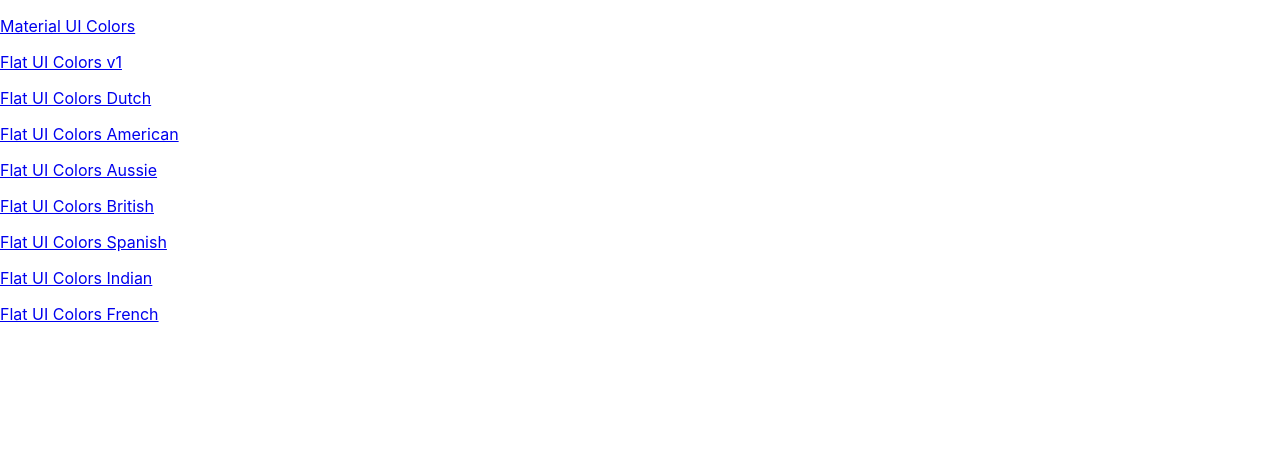
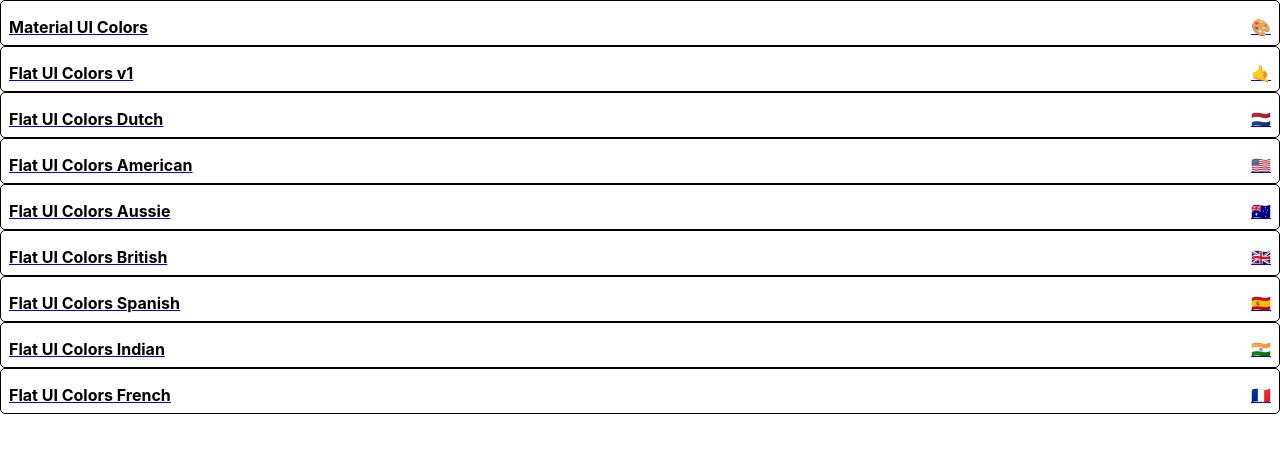
Before and after one commit to asashi26/react-colors, a React (Create React App) app: page / in a window 1280 px wide. Shown: the top 452 px of the page. Built offline with nearby package versions, Linux system fonts and the light colour scheme.

Commit message:
Add withStyles and start styling MiniPalette

```diff
--- a/package.json
+++ b/package.json
@@ -5,6 +5,7 @@
   "dependencies": {
     "@material-ui/core": "^4.11.0",
     "@material-ui/icons": "^4.9.1",
+    "@material-ui/styles": "^4.10.0",
     "@testing-library/jest-dom": "^4.2.4",
     "@testing-library/react": "^9.3.2",
     "@testing-library/user-event": "^7.1.2",
--- /dev/null
+++ b/src/components/mini-palette.js
@@ -0,0 +1,49 @@
+import React from 'react'
+import { withStyles } from '@material-ui/core/styles';
+
+const styles = {
+  root: {
+    backgroundColor: 'white',
+    border: '1px solid black',
+    borderRadius: '5px',
+    padding: '0.5rem',
+    position: 'relative',
+    overflow: 'hidden',
+    '&:hover': {
+      cursor: 'pointer',
+    }
+  },
+  colors: {
+    backgroundColor: 'grey',
+  },
+  title: {
+    display: 'flex',
+    justifyContent: 'space-between',
+    alignItems: 'center',
+    margin: '0',
+    color: 'black',
+    paddingTop: '0.5rem',
+    fontSize: '1rem',
+    position: 'relative',
+  },
+  emoji: {
+
+  }
+};
+
+function MiniPalette (props) {
+  const {classes, paletteName, emoji} = props
+  return (
+    <div className={classes.root}>
+      <div className={classes.colors}>
+
+      </div>
+      <h5 className={classes.title}>
+        {paletteName}
+        <span className={classes.emoji}>{emoji}</span>
+      </h5>
+    </div>
+  )
+}
+
+export default withStyles(styles)(MiniPalette)
--- a/src/components/palette-list.js
+++ b/src/components/palette-list.js
@@ -1,15 +1,14 @@
 import React from 'react'
 import {Link} from 'react-router-dom'
+import MiniPalette from './mini-palette'
 
 const PaletteList = ({palettes}) => {
   return (
     <div>
       {palettes.map(palette => (
-        <p>
         <Link to={`/palette/${palette.id}`}>
-          {palette.paletteName}
+          <MiniPalette {...palette} />
         </Link>
-        </p>
       ))}
     </div>
   )
```
